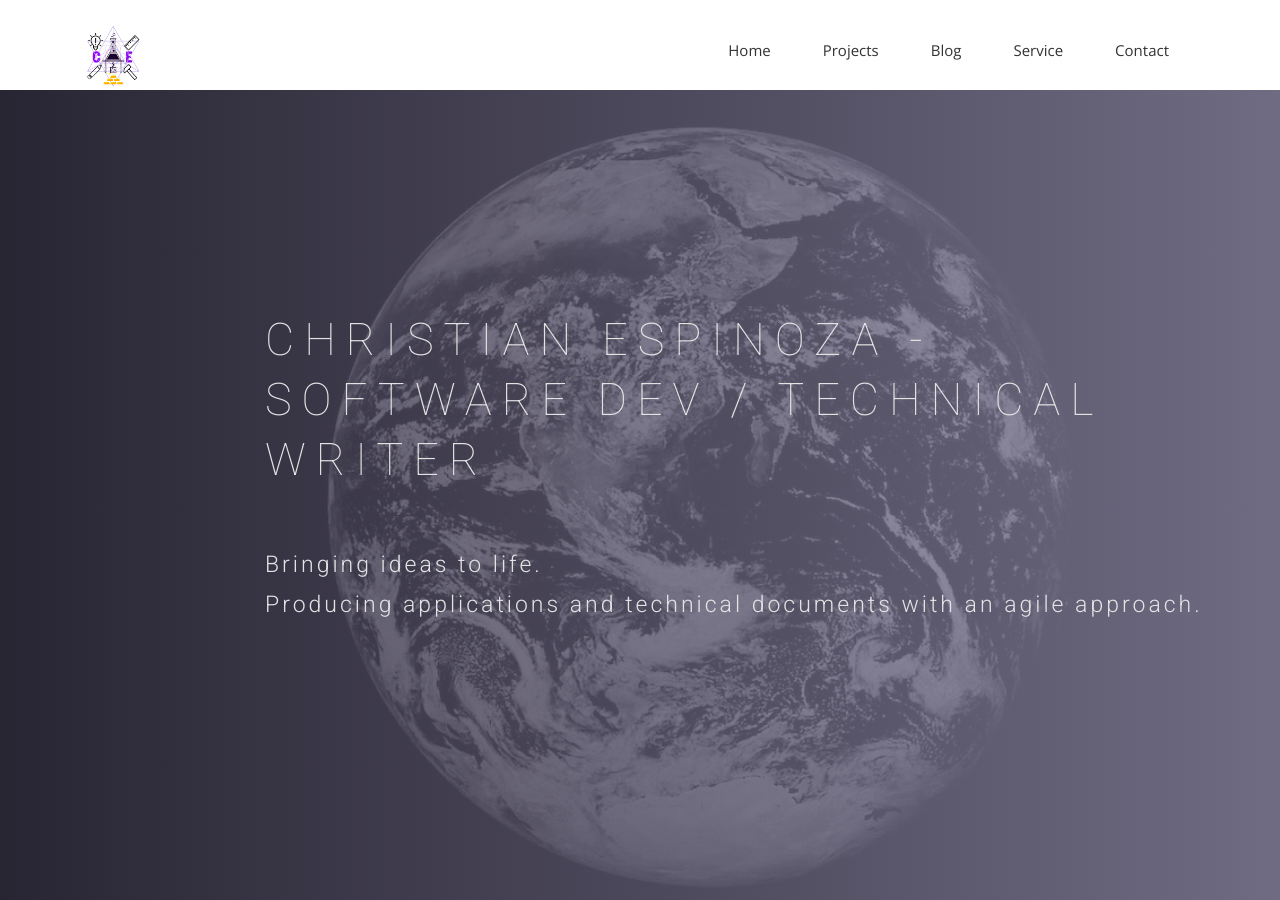
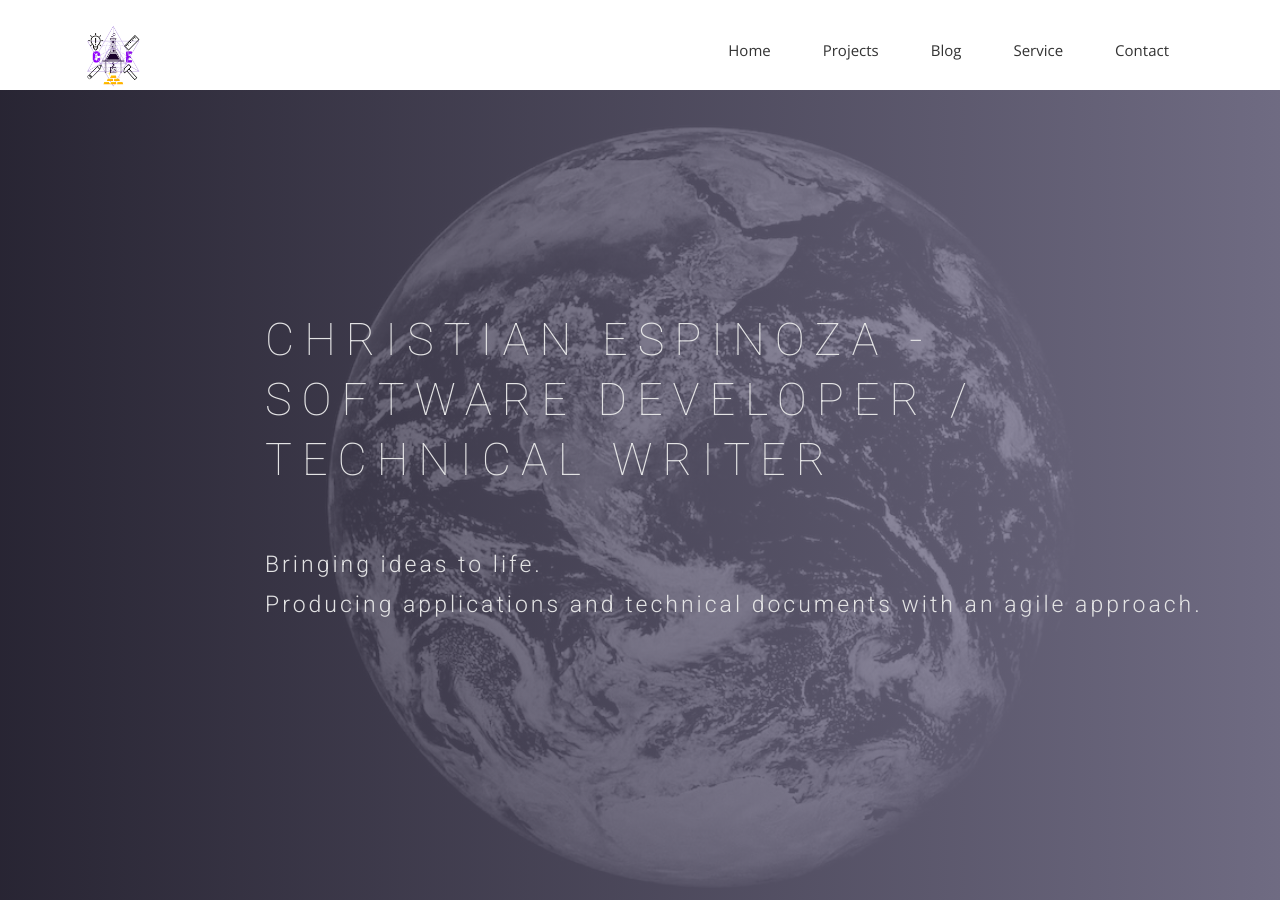
Before and after one commit to Kingslayyerr/Kingslayyerr.github.io, a Jekyll site: the page built from index.html, in a window 1280 px wide and 900 px high. Built offline with Jekyll 4.4.1, drawn with Linux system fonts in a browser that asks for light colours; nearby versions of some CDN libraries; some web fonts are replaced.

Commit message:
edited landing page

```diff
--- a/index.html
+++ b/index.html
@@ -10,7 +10,7 @@ permalink: /
     <div class="row">
       <div class="col-md-10 col-md-offset-2">
         <div class="block">
-          <h1 class="animated fadeInUp">CHRISTIAN ESPINOZA - <br> SOFTWARE DEV / TECHNICAL WRITER </h1>
+          <h1 class="animated fadeInUp">CHRISTIAN ESPINOZA - <br> SOFTWARE DEVELOPER / TECHNICAL WRITER </h1>
           <p class="animated fadeInUp">Bringing ideas to life. </br> Producing applications and technical documents with an agile approach.</p>
         </div>
       </div>
```
